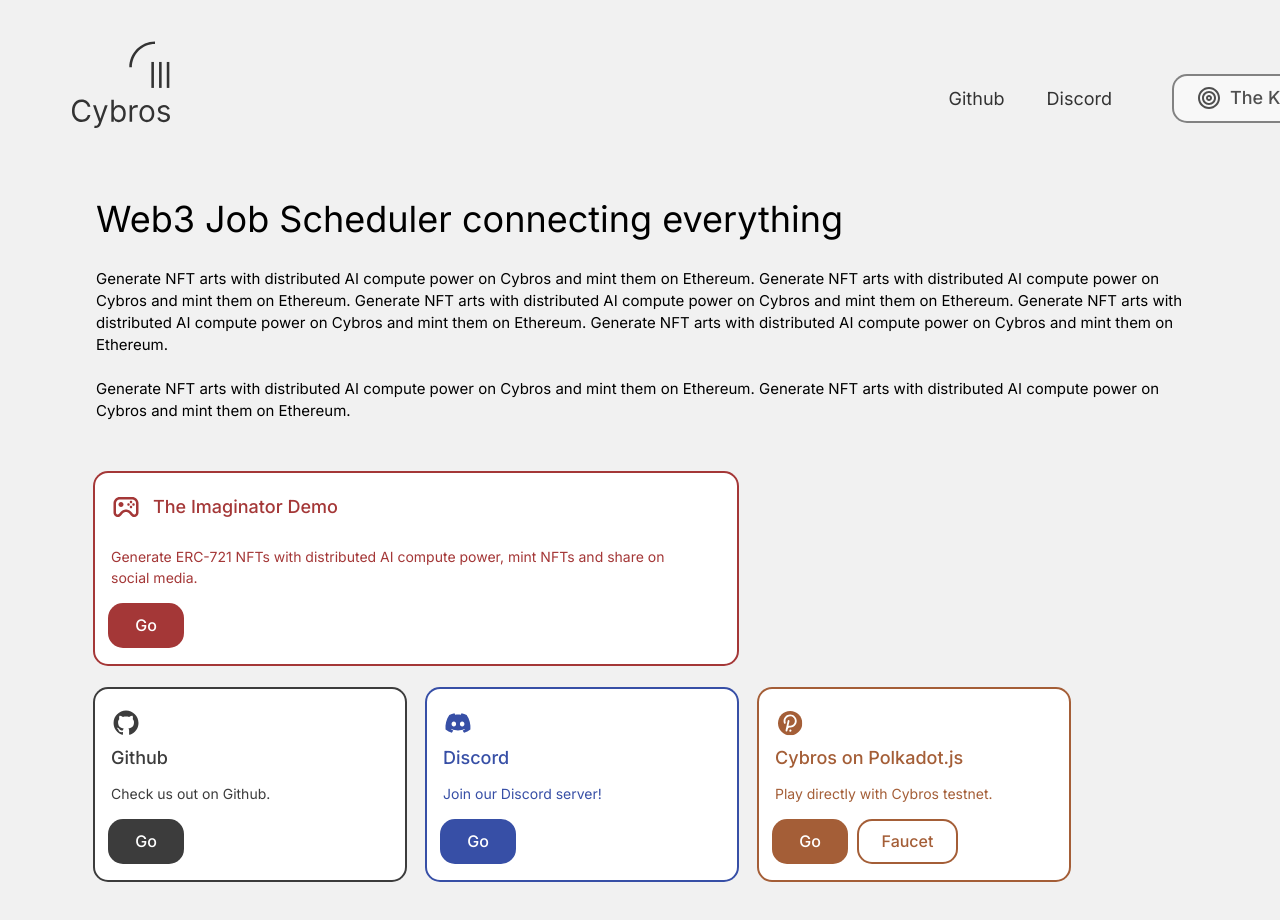
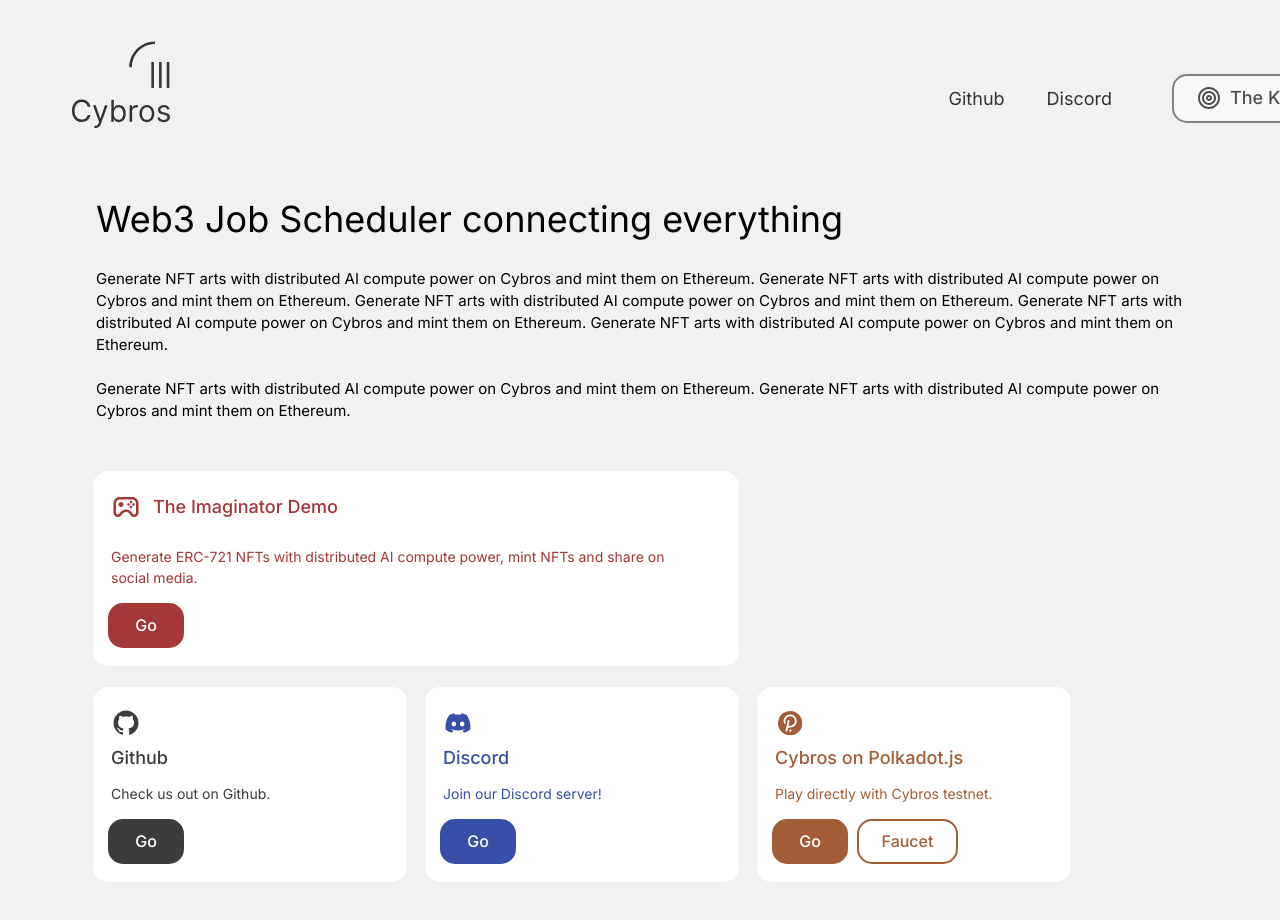
Before and after one commit to cybros-network/Hackathon-Web, a Next.js app: page / in a window 1280 px wide. Shown: the top 920 px of the page. Built offline with nearby package versions, Linux system fonts and the light colour scheme; no server answers; a web font is replaced by a local one.

Commit message:
shadow as expect

```diff
--- a/app/globals.css
+++ b/app/globals.css
@@ -18,6 +18,9 @@
 
 @layer components {
   .cb-border-h {
-    @apply shadow-cb hover:shadow-hv;
+    @apply shadow-cb hover:shadow-hv transition-shadow duration-100
+  }
+  .cb-hover-border {
+    @apply hover:shadow-hv transition-shadow duration-100
   }
 }
--- a/app/imaginator/ArtCard.jsx
+++ b/app/imaginator/ArtCard.jsx
@@ -41,7 +41,7 @@
   return (
     <div className="flex flex-row justify-between gap-2 h-[45px] text-[16px] leading-21 font-medium -mx-[3px]">
       {canMint && (
-        <button className="cb-border-h rounded-15 shadow-[#219653] hover:shadow-[#219653] bg-white text-[#219653] w-full">
+        <button className="cb-border-h rounded-15 shadow-[#219653] bg-white text-[#219653] w-full">
           Mint
         </button>
       )}
--- a/app/imaginator/PromptInput.tsx
+++ b/app/imaginator/PromptInput.tsx
@@ -156,7 +156,7 @@
         </div>
         <div className="flex justify-start mx-[33px] mb-6">
           <button
-            className=" justify-center items-center cb-border-h shadow-entrance-aigc hover:shadow-entrance-aigc  text-entrance-aigc font-medium leading-[21px] rounded-15 bg-white/[0.72] text-[16px] h-[45px]"
+            className=" justify-center items-center shadow-cb shadow-entrance-aigc hover:shadow-faucetEn text-entrance-aigc font-medium leading-[21px] rounded-15 bg-white/[0.72] text-[16px] h-[45px]"
             onClick={sendTx}
             disabled={isLoading || prompt.trim() === ""}
           >
--- a/components/ui/IndexEntranceCard/index.tsx
+++ b/components/ui/IndexEntranceCard/index.tsx
@@ -8,7 +8,7 @@
   const widthValue =  width.toString() + "px";
 
   return (
-    <div className={`rounded-15 cb-border-h ${borderColor} flex flex-col justify-between bg-white h-[195px]`}
+    <div className={`rounded-15 ${borderColor} flex flex-col justify-between bg-white h-[195px]`}
       style={{
         width: widthValue,
         color: primaryColor
@@ -19,7 +19,7 @@
       <div>
         <p className="mb-[15px] ml-[18px] mr-[55px] text-[14px]">{description}</p>
         <div className="flex flex-row justify-star text-white text-[16px] font-medium leading-21 mx-[15px] mb-[18px] gap-[9px] h-[45px]">
-          <Link href={goLink} className={"flex justify-center items-center rounded-15 w-[76px]"}
+          <Link href={goLink} className={"flex justify-center items-center rounded-15 w-[76px] cb-hover-border"}
             style={ {background: primaryColor} }
           >
             Go
--- a/constants/index.ts
+++ b/constants/index.ts
@@ -171,7 +171,7 @@
 } = {
   main: {
     primaryColor: "#A43737",
-    borderColor: "shadow-entrance-aigc hover:shadow-entrance-aigc",
+    borderColor: "shadow-entrance-aigc",
     titleDirection: "row",
     title: "The Imaginator Demo",
     description:
@@ -183,7 +183,7 @@
   subs: [
     {
       primaryColor: "#3C3C3C",
-      borderColor: "shadow-entrance-github hover:shadow-entrance-github",
+      borderColor: "shadow-entrance-github",
       titleDirection: "col",
       title: "Github",
       description: "Check us out on Github.",
@@ -193,7 +193,7 @@
     },
     {
       primaryColor: "#374FA6",
-      borderColor: "shadow-entrance-discord hover:shadow-entrance-discord",
+      borderColor: "shadow-entrance-discord",
       titleDirection: "col",
       title: "Discord",
       description: "Join our Discord server!",
@@ -203,7 +203,7 @@
     },
     {
       primaryColor: "#A45E37",
-      borderColor: "shadow-entrance-testnet hover:shadow-entrance-testnet",
+      borderColor: "shadow-entrance-testnet",
       titleDirection: "col",
       title: "Cybros on Polkadot.js",
       description: "Play directly with Cybros testnet.",
@@ -212,7 +212,7 @@
       width: 314,
       addtion: {
         className:
-          "flex flex-row justify-center items-center rounded-15 w-[101px] cb-border-h shadow-entrance-testnet hover:shadow-entrance-testnet bg-white text-[16px] font-medium leading-21 text-entrance-testnet",
+          "flex flex-row justify-center items-center rounded-15 w-[101px] shadow-cb transition-shadow duration-100  shadow-entrance-testnet hover:shadow-faucetEn bg-white text-[16px] font-medium leading-21 text-entrance-testnet",
         title: "Faucet",
         link: FAUCET_URL,
       },
--- a/tailwind.config.js
+++ b/tailwind.config.js
@@ -19,7 +19,8 @@
       },
       boxShadow: {
         cb: "inset 0 0 0 2px #828282",
-        hv: "0 0 0 2px #828282 inset, 0 0 9px 0 #828282",
+        hv: "0 0 0 0px #00000000 inset, 0 0 9px 0 #00000035",
+        faucetEn:  "0 0 0 2px #A45E37 inset, 0 0 9px 0 #00000035"
       },
       lineHeight: {
         21: "21px",
```
